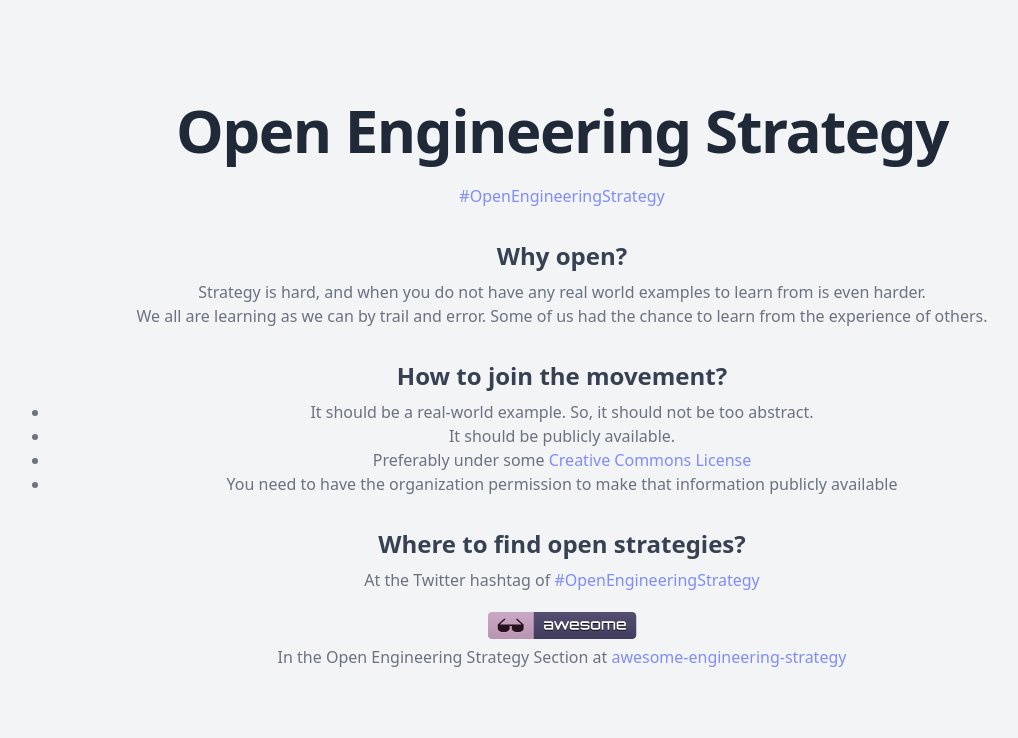
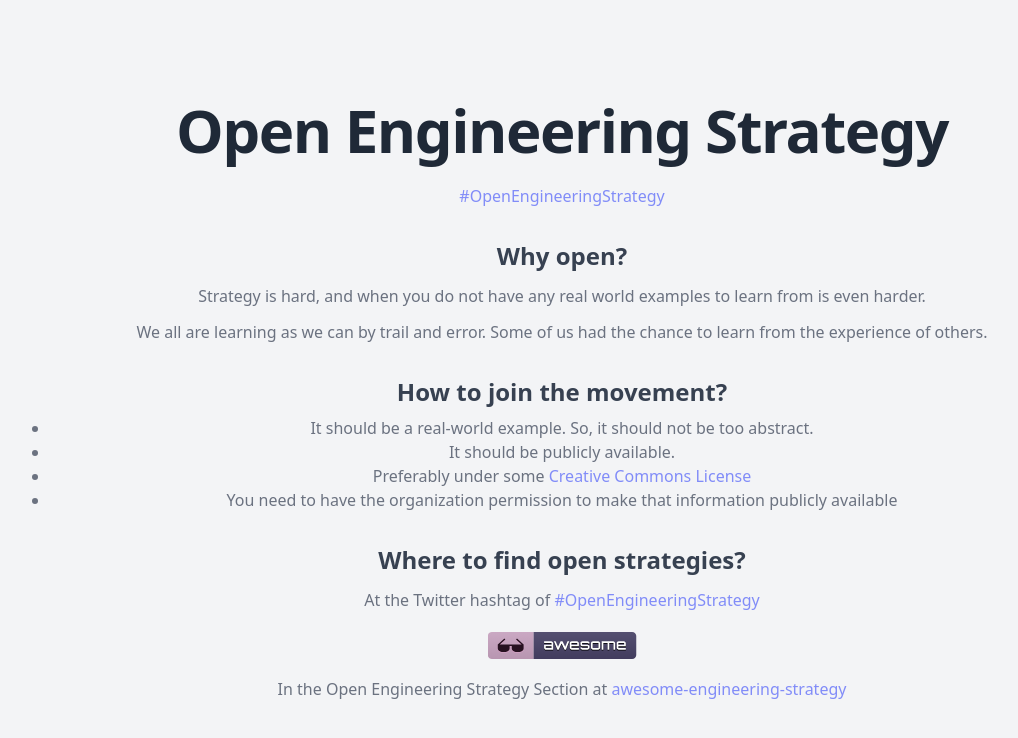
Before and after one commit to aleixmorgadas/openengineeringstrategy, a Next.js app: page / in a window 1280 px wide. Shown: the top 738 px of the page, without its empty margins (78-1096 px from the left). Built offline with nearby package versions, Linux system fonts and the light colour scheme.

Commit message:
more marging top on paragraphs

```diff
--- a/components/Paragraph.jsx
+++ b/components/Paragraph.jsx
@@ -1,5 +1,5 @@
 export default function Paragraph(props) {
   return (
-    <p className={`text-center ${props.className}`}>{props.children}</p>
+    <p className={`mt-3 text-center ${props.className}`}>{props.children}</p>
   )
 }
```
